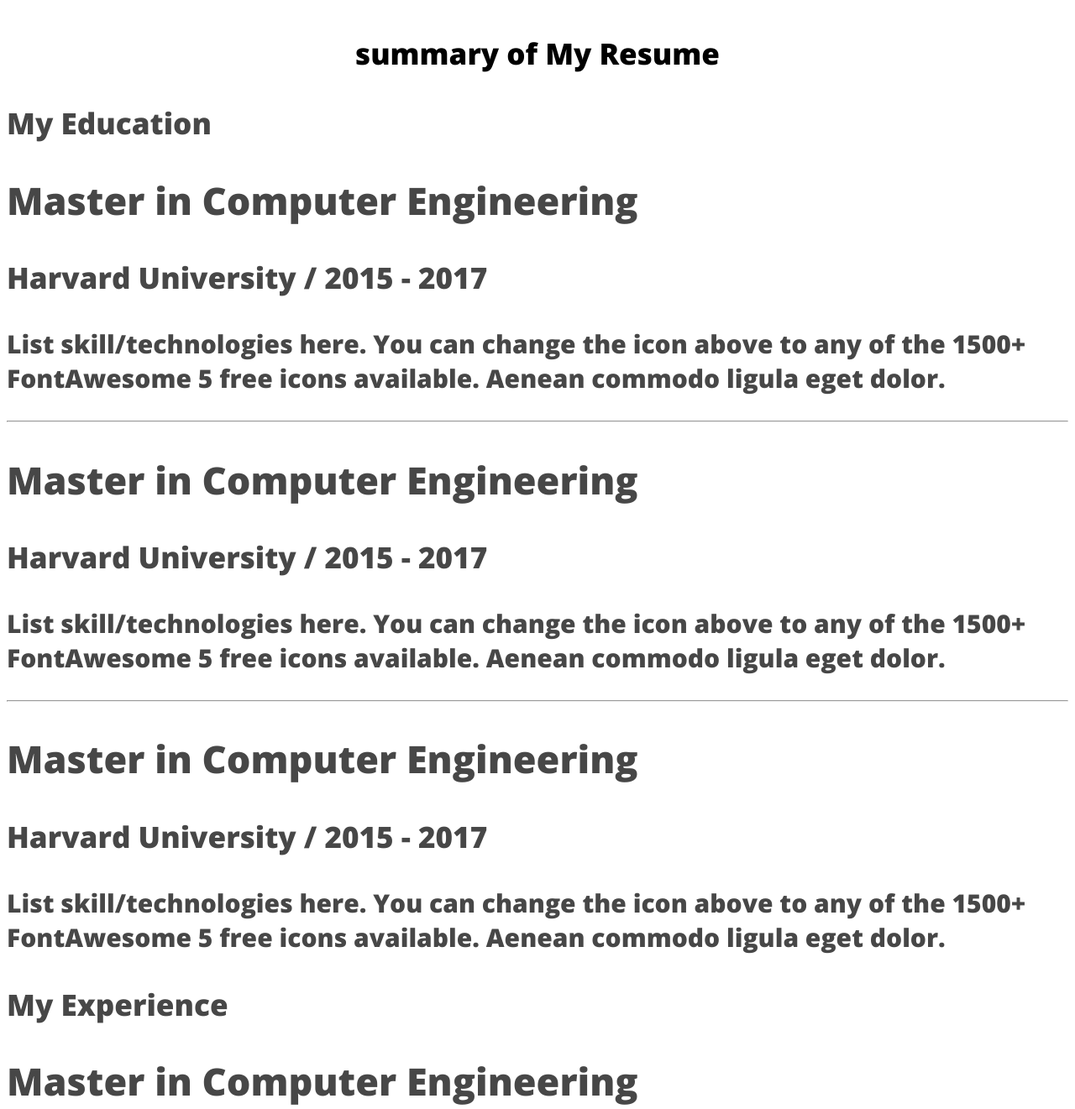
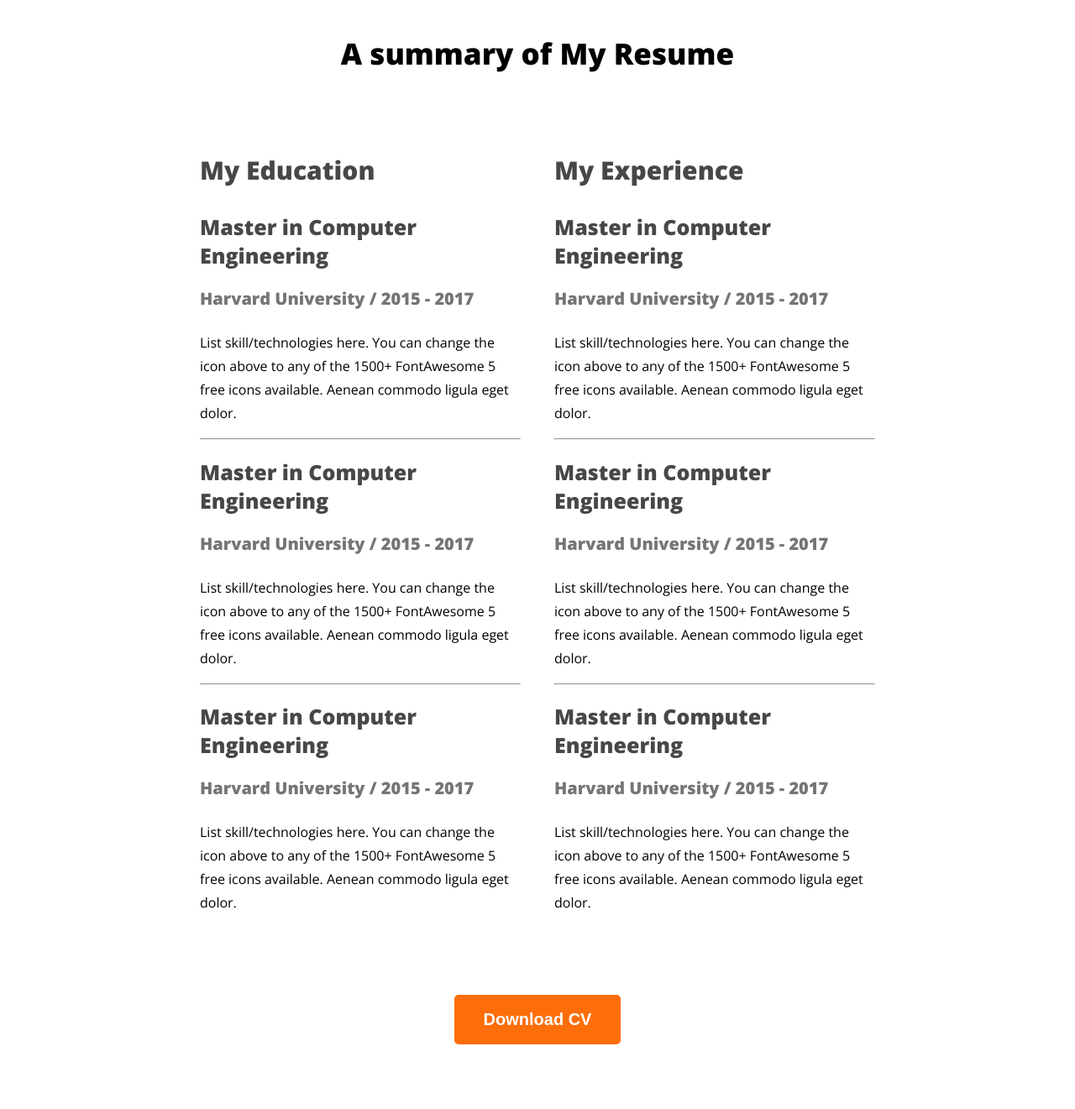
Before and after one commit to sadeeabdullah/webdeveloper-portfolio, a plain HTML site: page index.html in a window 1280 px wide. Shown: the part 2960-4281 px from the top of the page at 84% size. After the commit the page ends 4212 px from the top, so only its background shows below. Drawn offline with nearby package versions, Linux system fonts and the light colour scheme.

Commit message:
fimished the resume section

```diff
--- a/index.html
+++ b/index.html
@@ -96,54 +96,70 @@
         <!-- resume section -->
 
         <section>
-            <h3  class="section-title" > summary of My Resume</h3>
+            <h3 class="section-title">A summary of My Resume</h3>
+
             <div class="resume-container">
-                <div class="resume-coloumn">
-                    <h3 class="resume-coloumn-title">My Education</h3>
-                        <div class="resume-item">
-                            <h2 class="resume-item-title">Master in Computer Engineering</h2>
-                            <h3 class="resume-item-institute">Harvard University / 2015 - 2017</h3>
-                            <p class="resume-ite-description">List skill/technologies here. You can change the icon above
-                                to any of the 1500+ FontAwesome 5 free icons available. Aenean commodo ligula eget dolor.</p>
-                        <hr>
-                        <div class="resume-item">
-                            <h2 class="resume-item-title">Master in Computer Engineering</h2>
-                            <h3 class="resume-item-institute">Harvard University / 2015 - 2017</h3>
-                            <p class="resume-ite-description">List skill/technologies here. You can change the icon above
-                                to any of the 1500+ FontAwesome 5 free icons available. Aenean commodo ligula eget dolor.</p>
-                                <hr>
+                <!-- .resume-column*2>h3.resume-column-title -->
+                <div class="resume-column">
+                    <h3 class="resume-column-title">My Education</h3>
 
-                        <div class="resume-item">
-                            <h2 class="resume-item-title">Master in Computer Engineering</h2>
-                            <h3 class="resume-item-institute">Harvard University / 2015 - 2017</h3>
-                            <p class="resume-ite-description">List skill/technologies here. You can change the icon above
-                                to any of the 1500+ FontAwesome 5 free icons available. Aenean commodo ligula eget dolor.</p>
-
-                <div class="resume-coloumn">
-                    <h3 class="resume-coloumn-title">My Experience</h3>
                     <div class="resume-item">
                         <h2 class="resume-item-title">Master in Computer Engineering</h2>
                         <h3 class="resume-item-institute">Harvard University / 2015 - 2017</h3>
-                        <p class="resume-ite-description">List skill/technologies here. You can change the icon above
-                            to any of the 1500+ FontAwesome 5 free icons available. Aenean commodo ligula eget dolor.</p>
+                        <p class="resume-item-description">List skill/technologies here. You can change the icon above
+                            to any of the 1500+ FontAwesome 5 free icons available. Aenean commodo ligula eget dolor.
+                        </p>
+                    </div>
                     <hr>
                     <div class="resume-item">
                         <h2 class="resume-item-title">Master in Computer Engineering</h2>
                         <h3 class="resume-item-institute">Harvard University / 2015 - 2017</h3>
-                        <p class="resume-ite-description">List skill/technologies here. You can change the icon above
-                            to any of the 1500+ FontAwesome 5 free icons available. Aenean commodo ligula eget dolor.</p>
-                            <hr>
-
+                        <p class="resume-item-description">List skill/technologies here. You can change the icon above
+                            to any of the 1500+ FontAwesome 5 free icons available. Aenean commodo ligula eget dolor.
+                        </p>
+                    </div>
+                    <hr>
                     <div class="resume-item">
                         <h2 class="resume-item-title">Master in Computer Engineering</h2>
                         <h3 class="resume-item-institute">Harvard University / 2015 - 2017</h3>
-                        <p class="resume-ite-description">List skill/technologies here. You can change the icon above
-                            to any of the 1500+ FontAwesome 5 free icons available. Aenean commodo ligula eget dolor.</p>
+                        <p class="resume-item-description">List skill/technologies here. You can change the icon above
+                            to any of the 1500+ FontAwesome 5 free icons available. Aenean commodo ligula eget dolor.
+                        </p>
+                    </div>
+
+
+                </div>
+                <div class="resume-column">
+                    <h3 class="resume-column-title">My Experience</h3>
+                    <div class="resume-item">
+                        <h2 class="resume-item-title">Master in Computer Engineering</h2>
+                        <h3 class="resume-item-institute">Harvard University / 2015 - 2017</h3>
+                        <p class="resume-item-description">List skill/technologies here. You can change the icon above
+                            to any of the 1500+ FontAwesome 5 free icons available. Aenean commodo ligula eget dolor.
+                        </p>
+                    </div>
+                    <hr>
+                    <div class="resume-item">
+                        <h2 class="resume-item-title">Master in Computer Engineering</h2>
+                        <h3 class="resume-item-institute">Harvard University / 2015 - 2017</h3>
+                        <p class="resume-item-description">List skill/technologies here. You can change the icon above
+                            to any of the 1500+ FontAwesome 5 free icons available. Aenean commodo ligula eget dolor.
+                        </p>
+                    </div>
+                    <hr>
+                    <div class="resume-item">
+                        <h2 class="resume-item-title">Master in Computer Engineering</h2>
+                        <h3 class="resume-item-institute">Harvard University / 2015 - 2017</h3>
+                        <p class="resume-item-description">List skill/technologies here. You can change the icon above
+                            to any of the 1500+ FontAwesome 5 free icons available. Aenean commodo ligula eget dolor.
+                        </p>
+                    </div>
                 </div>
             </div>
-
+            <div class="download-cv">
+                <button class="btn-primary"><i class="fa-solid fa-download"></i> Download CV</button>
+            </div>
         </section>
-
     </main>
 
     <footer>
--- a/styles/portfolio.css
+++ b/styles/portfolio.css
@@ -189,3 +189,46 @@ main section {
     font-weight: 700;
     color: #474747;
 }
+
+.resume-container {
+    display: flex;
+    gap: 40px;
+    padding: 30px 230px;
+}
+
+.resume-column-title {
+    color: #474747;
+
+    font-size: 30px;
+
+    font-weight: 700;
+}
+
+.resume-item-title {
+    color: #474747;
+
+    font-size: 25px;
+
+
+    font-weight: 700;
+}
+
+.resume-item-institute {
+    color: #757575;
+
+    font-size: 20px;
+margin-bottom: 25px;
+    font-weight: 600;
+}
+
+.resume-item-description {
+    ont-size: 16px;
+
+    font-weight: 400;
+    line-height: 28px;
+}
+
+.download-cv{
+    text-align: center;
+    margin-top: 50px;
+}
```
